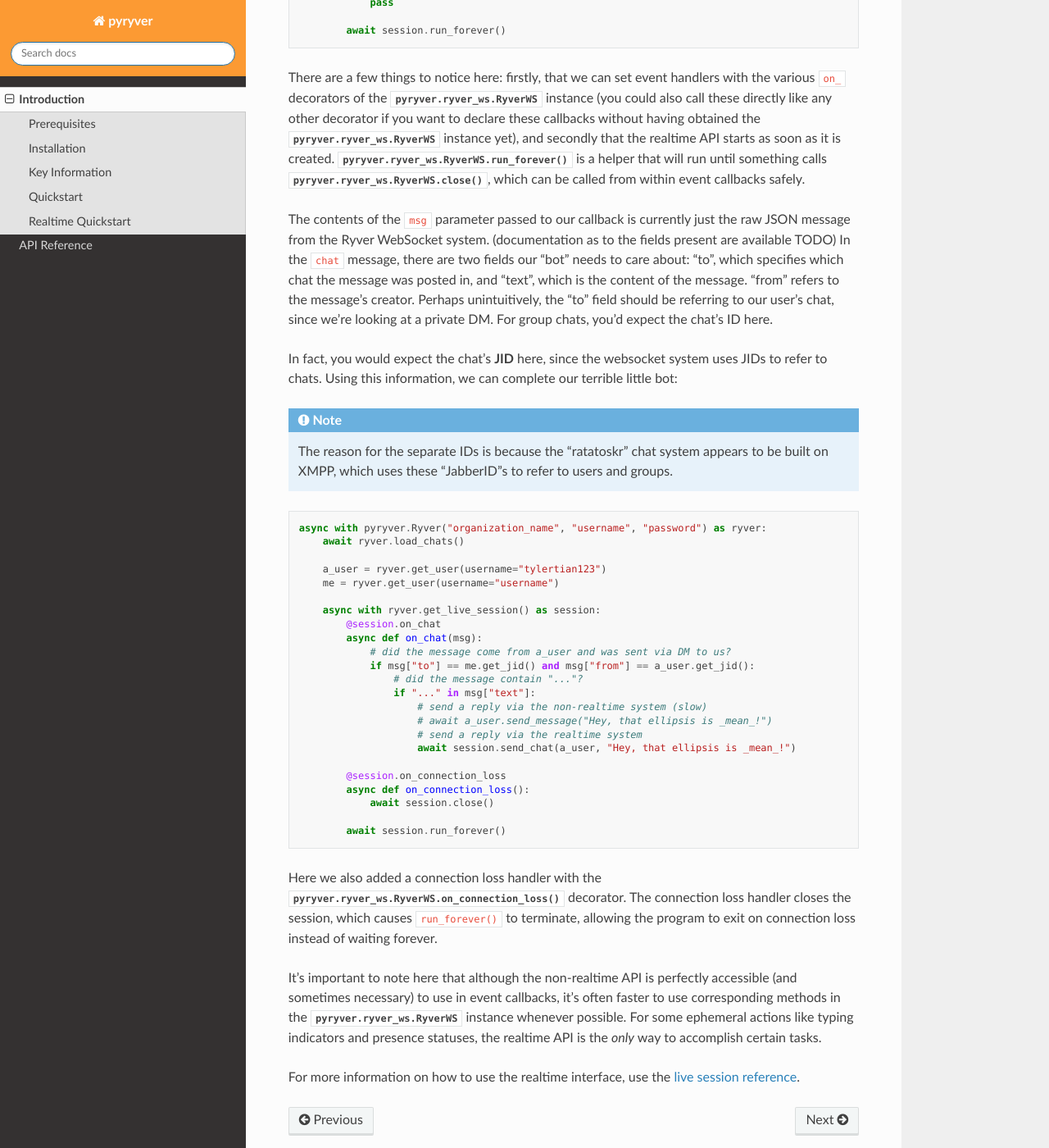
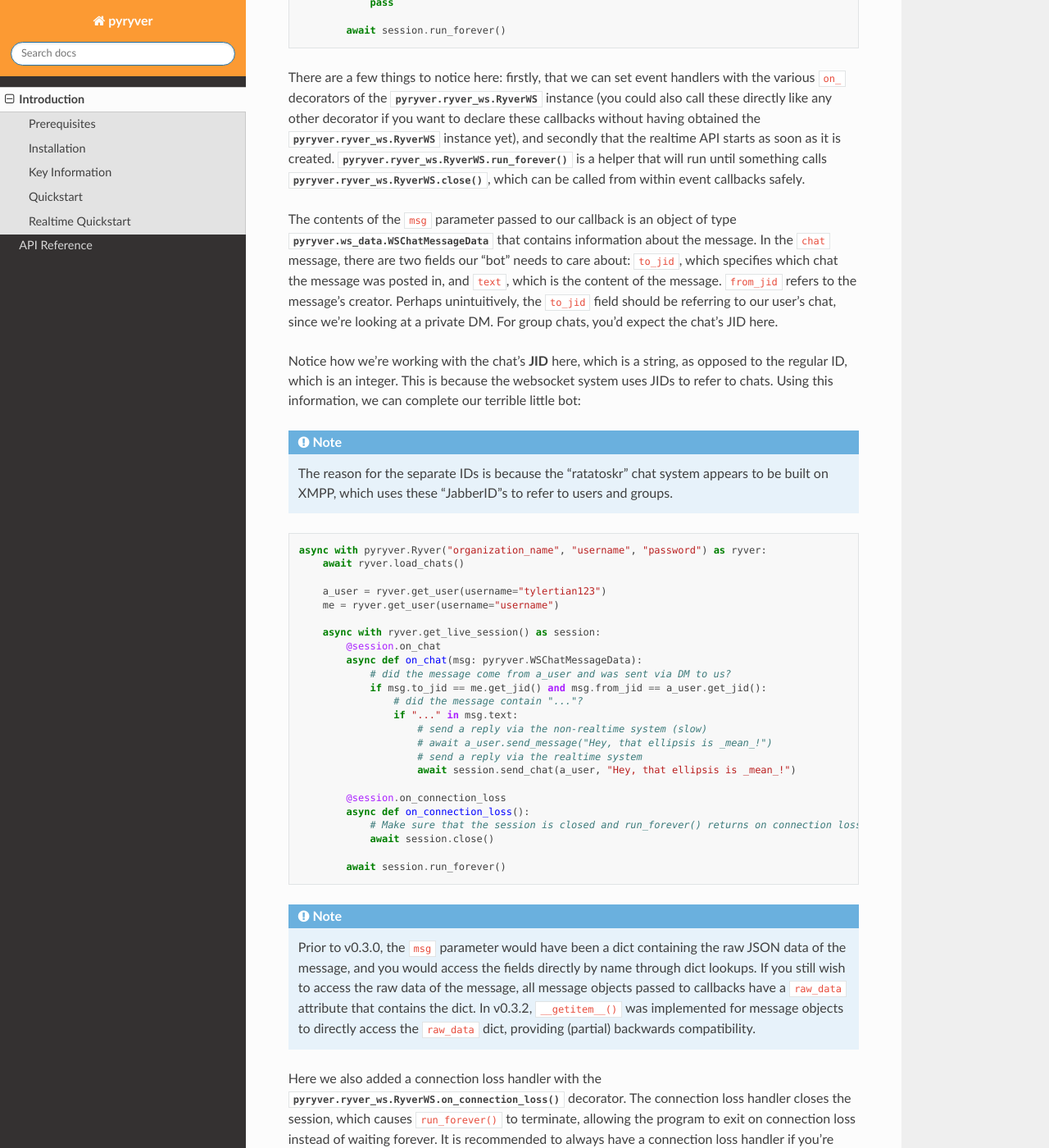
Before and after one commit to tylertian123/pyryver, a Sphinx documentation site: the page built from docs/intro.rst, in a window 1280 px wide and 1400 px high, scrolled down 2786 px. Shown: the whole window at 82% size. Built offline with Sphinx 7.4.7 and the Read the Docs theme 2.0.0, drawn with Linux system fonts in a browser that asks for light colours; some of the changed text lies outside the part shown.

Commit message:
Implement __getitem__ for msg objects and improve docs
Implement __getitem__ for all WSMessageData objects (realtime chat
message data, presence change data, etc) for (limited) backwards
compatibility.

Improve the quickstart docs and update the snippets to use the new 0.3.0
message objects.

```diff
--- a/docs/_snippets/frontpage1.py
+++ b/docs/_snippets/frontpage1.py
@@ -14,8 +14,8 @@ async def main():
         # connect to the websockets interface
         async with ryver.get_live_session() as session:
             @session.on_chat
-            def on_message(msg):
-                print(msg["text"]) # print out the message's text
+            def on_message(msg: pyryver.WSChatMessageData):
+                print(msg.text) # print out the message's text
 
             # run until session.close()
             await session.run_forever()
--- a/docs/_snippets/quickstart4.py
+++ b/docs/_snippets/quickstart4.py
@@ -5,7 +5,7 @@ async with pyryver.Ryver("organization_name", "username", "password") as ryver:
 
     async with ryver.get_live_session() as session:
         @session.on_chat
-        async def on_chat(msg):
+        async def on_chat(msg: pyryver.WSChatMessageData):
             pass
 
         await session.run_forever()
--- a/docs/_snippets/quickstart5.py
+++ b/docs/_snippets/quickstart5.py
@@ -6,11 +6,11 @@ async with pyryver.Ryver("organization_name", "username", "password") as ryver:
 
     async with ryver.get_live_session() as session:
         @session.on_chat
-        async def on_chat(msg):
+        async def on_chat(msg: pyryver.WSChatMessageData):
             # did the message come from a_user and was sent via DM to us?
-            if msg["to"] == me.get_jid() and msg["from"] == a_user.get_jid():
+            if msg.to_jid == me.get_jid() and msg.from_jid == a_user.get_jid():
                 # did the message contain "..."?
-                if "..." in msg["text"]:
+                if "..." in msg.text:
                     # send a reply via the non-realtime system (slow)
                     # await a_user.send_message("Hey, that ellipsis is _mean_!")
                     # send a reply via the realtime system
@@ -18,6 +18,7 @@ async with pyryver.Ryver("organization_name", "username", "password") as ryver:
 
         @session.on_connection_loss
         async def on_connection_loss():
+            # Make sure that the session is closed and run_forever() returns on connection loss
             await session.close()
 
         await session.run_forever()
--- a/docs/intro.rst
+++ b/docs/intro.rst
@@ -81,11 +81,12 @@ There are a few things to notice here: firstly, that we can set event handlers w
 you want to declare these callbacks without having obtained the `pyryver.ryver_ws.RyverWS` instance yet), and secondly that the realtime API starts as soon as it is created. `pyryver.ryver_ws.RyverWS.run_forever()` is
 a helper that will run until something calls `pyryver.ryver_ws.RyverWS.close()`, which can be called from within event callbacks safely.
 
-The contents of the ``msg`` parameter passed to our callback is currently just the raw JSON message from the Ryver WebSocket system. (documentation as to the fields present are available TODO) In the ``chat`` message,
-there are two fields our "bot" needs to care about: "to", which specifies which chat the message was posted in, and "text", which is the content of the message. "from" refers to the message's creator. Perhaps unintuitively,
-the "to" field should be referring to our user's chat, since we're looking at a private DM. For group chats, you'd expect the chat's ID here.
+The contents of the ``msg`` parameter passed to our callback is an object of type `pyryver.ws_data.WSChatMessageData` that contains information about the message. In the ``chat`` message,
+there are two fields our "bot" needs to care about: ``to_jid``, which specifies which chat the message was posted in, and ``text``, which is the content of the message. ``from_jid`` refers to the message's creator.
+Perhaps unintuitively, the ``to_jid`` field should be referring to our user's chat, since we're looking at a private DM. For group chats, you'd expect the chat's JID here.
 
-In fact, you would expect the chat's **JID** here, since the websocket system uses JIDs to refer to chats. Using this information, we can complete our terrible little bot:
+Notice how we're working with the chat's **JID** here, which is a string, as opposed to the regular ID, which is an integer.
+This is because the websocket system uses JIDs to refer to chats. Using this information, we can complete our terrible little bot:
 
 .. note::
    The reason for the separate IDs is because the "ratatoskr" chat system appears to be built on XMPP, which uses these "JabberID"s to refer to users and groups.
@@ -93,8 +94,13 @@ In fact, you would expect the chat's **JID** here, since the websocket system us
 .. literalinclude:: _snippets/quickstart5.py
    :language: python3
 
+.. note::
+   Prior to v0.3.0, the ``msg`` parameter would have been a dict containing the raw JSON data of the message, and you would access the fields directly by name through dict lookups.
+   If you still wish to access the raw data of the message, all message objects passed to callbacks have a ``raw_data`` attribute that contains the dict. In v0.3.2, ``__getitem__()`` was implemented for message objects
+   to directly access the ``raw_data`` dict, providing (partial) backwards compatibility.
+
 Here we also added a connection loss handler with the `pyryver.ryver_ws.RyverWS.on_connection_loss()` decorator. The connection loss handler closes the session, which causes ``run_forever()`` to terminate, allowing the program to
-exit on connection loss instead of waiting forever.
+exit on connection loss instead of waiting forever. It is recommended to always have a connection loss handler if you're using ``run_forever()``.
 
 It's important to note here that although the non-realtime API is perfectly accessible (and sometimes necessary) to use in event callbacks, it's often faster to use corresponding methods in the `pyryver.ryver_ws.RyverWS` instance
 whenever possible. For some ephemeral actions like typing indicators and presence statuses, the realtime API is the *only* way to accomplish certain tasks.
```
Also changed, not shown: 1 other file.
